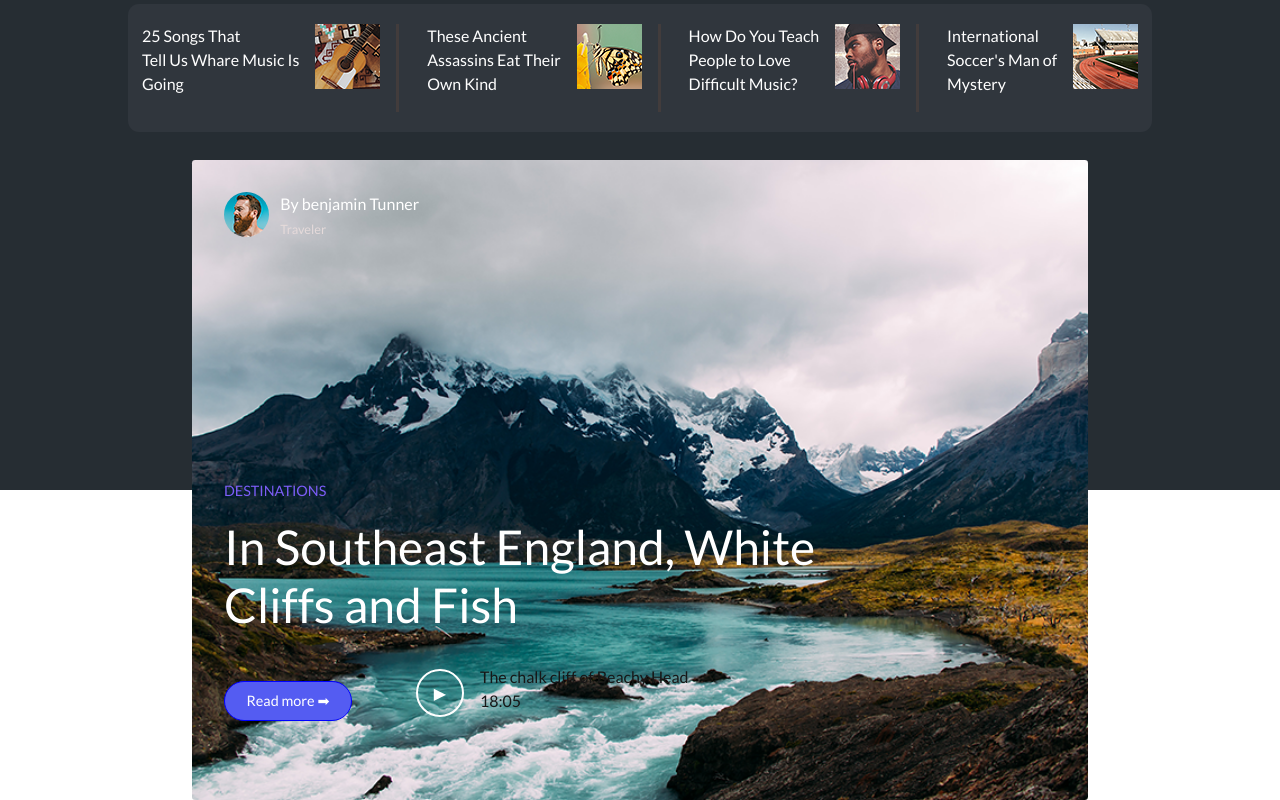
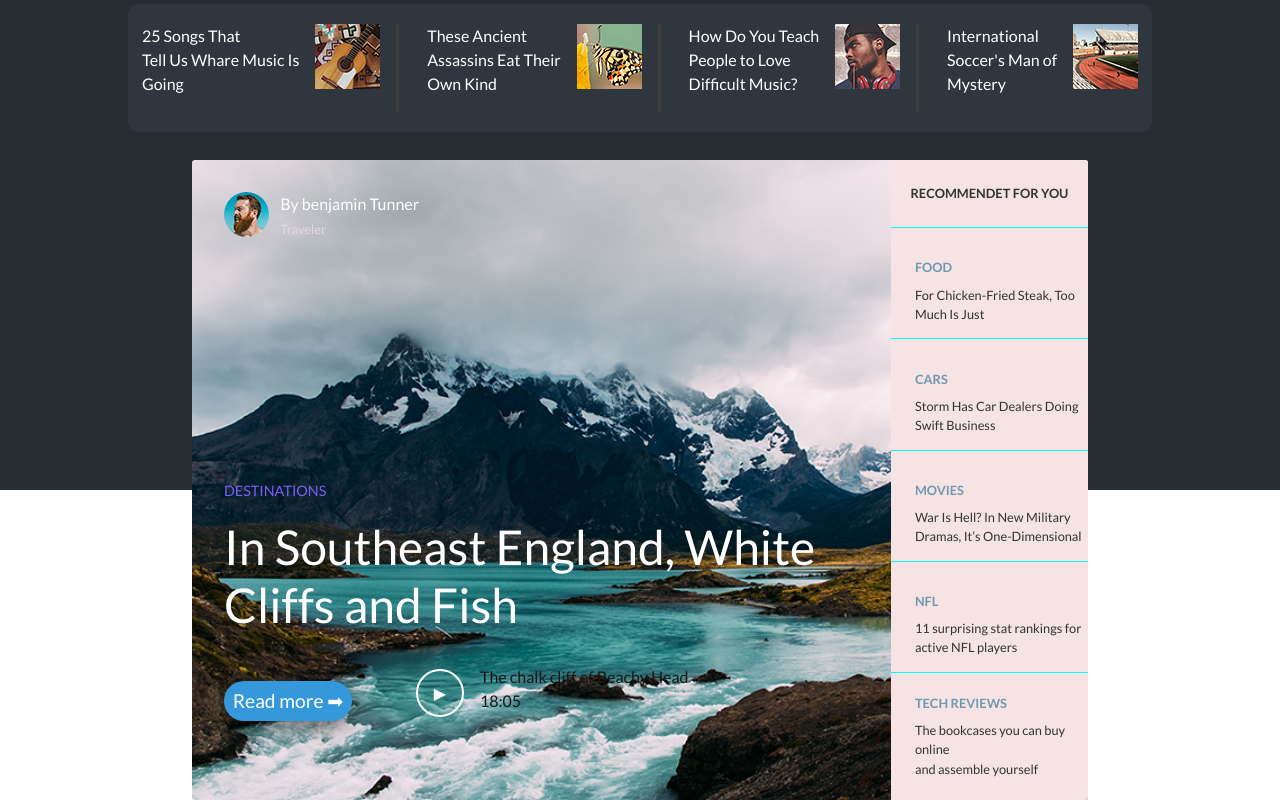
Before and after one commit to Boymirza92/Magazine, a Next.js app: page / in a window 1280 px wide. Shown: the part 240-1040 px from the top of the page. Built offline with nearby package versions, Linux system fonts and the light colour scheme.

Commit message:
Recommendet bo'lomi tugadi lekin @media si qoldi

```diff
--- a/src/app/components/header/menu/page.js
+++ b/src/app/components/header/menu/page.js
@@ -11,6 +11,7 @@ const lato = Lato({
 });
 import { FontAwesomeIcon } from "@fortawesome/react-fontawesome";
 import { faSun } from "@fortawesome/free-solid-svg-icons";
+import { play } from "@fortawesome/free-solid-svg-icons";
 import NavIcon from "../../public/NavIcon.jpg";
 import Ozodlik from "../../public/Ozodlik.png";
 import Gitara from "../../public/gitara.png";
@@ -18,8 +19,7 @@ import Kapalak from "../../public/kapalak.png";
 import Odam from "../../public/odam.png";
 import Yol from "../../public/yol.png";
 import Benjamin from "../../public/Benjamin.png";
-import Tog from "../../public/Tog.png";
-// import Tog from "/public/Tog.png";
+import { height } from "@fortawesome/free-solid-svg-icons/fa0";
 
 // Header bo'limi
 const Header = styled.div`
@@ -31,6 +31,7 @@ const Header = styled.div`
   font-family: ${lato.style.fontFamily}, sans-serif;
   margin-top: 1rem;
   z-index: 3;
+  background-color: #fff;
 `;
 
 //Search qatori
@@ -41,6 +42,8 @@ const Menu = styled.div`
   width: 80%;
   height: 4rem;
   border-bottom: 2px solid rgb(241, 241, 241);
+  background-color: #fff;
+  cursor: pointer;
 
   @media (max-width: 768px) {
     display: flex;
@@ -85,7 +88,6 @@ const DropdownMenu = styled.ul`
   z-index: 1000;
   width: 200px;
   display: ${(props) => (props.$isVisible ? "block" : "none")};
-  // display: ${({ isVisible }) => (isVisible ? "block" : "none")};
 
   @media (max-width: 768px) {
     width: 5rem;
@@ -116,6 +118,7 @@ const Section = styled.div`
   justify-content: center;
   width: 10rem;
   cursor: pointer;
+  color: black;
 
   @media (max-width: 768px) {
     display: flex;
@@ -159,6 +162,8 @@ const InputSearch = styled.input`
   border: none;
   border-radius: 4px;
   color: black;
+  background-color: #fff;
+  border: 1px solid aqua;
 
   @media (max-width: 768px) {
     width: 10rem;
@@ -241,6 +246,8 @@ const MenuTwo = styled.div`
   width: 80%;
   height: 5rem;
   margin-top: 0.6rem;
+  background-color: #fff;
+  cursor: pointer;
 
   @media (max-width: 768px) {
     display: flex;
@@ -285,6 +292,7 @@ const TextHeader = styled.h1`
   height: 40px;
   font-weight: 600;
   margin-right: 10rem;
+  color: black;
 
   @media (max-width: 768px) {
     margin-left: 15rem;
@@ -441,19 +449,9 @@ const MysteryTitle = styled.p`
 
 //RECOMMENDET
 
-//RECOMMENDET
-// const Recommendet = styled.div`
-//   display: flex;
-//   justify-content: center;
-//   max-width: 1200px; /* Juda keng bo‘lsa, cheklash uchun */
-//   width: 100%;
-//   height: 100%;
-//   position: relative; /* absolute emas! */
-//   z-index: 20; /* Agar boshqa elementlar ustiga chiqishini istasangiz */
-//   margin-top: 6rem; /* Agar tepadagi element bilan oraliq bo‘lishini istasangiz */
-// `;
-
 const RecomendetPhoto = styled.div`
+  display: flex;
+  justify-content: space-between;
   width: 70%;
   height: 40rem;
   border-radius: 0.2rem;
@@ -496,24 +494,72 @@ const TextPhoto = styled.h1`
 `;
 
 const Movie = styled.div`
-  display: flex; /* Flexbox qo'shildi */
-  align-items: center; /* Elementlarni vertikal markazlash */
-  gap: 1rem; /* Elementlar orasidagi bo'shliq */
+  display: flex;
+  align-items: center;
+  gap: 1rem;
+  cursor: pointer;
 `;
 const Button = styled.button`
   width: 8rem;
   height: 2.5rem;
   margin-top: 2rem;
   border-radius: 3rem;
-  border: 1px solid blue;
-  background-color: rgb(84, 92, 242);
+  // border: 1px solid blue;
+  // background-color: rgb(84, 92, 242);
+  // color: white;
+  // font-size: 0.9rem;
+  // overflow: hiden:
+  // z-index: 1;
+  // box-shadow: 0 6px 20px rgba(0, 0, 0, 0.5);
+
+  // &::before{
+  // content: '';
+  // position: absolute;
+  // top: 0;
+  // left: -100%;
+  // width: 100%;
+  // height: 100%
+  // background-color: #e74c3c;
+  // transition: left 0.5s ease;
+  // z-index- 0;
+  // }
+  // &:hover::before {
+  //  left: 100%
+  // }
+  position: relative;
+  // padding: 1rem 2rem;
   color: white;
-  font-size: 0.9rem;
+  font-size: 1.2rem;
+  border: none;
+  // border-radius: 0.5rem;
+  background-color: #3498db;
+  overflow: hidden;
+  cursor: pointer;
+  z-index: 1;
 
-  &:hover {
-    background-color: rgb(86, 122, 201);
+  box-shadow: 0 6px 20px rgba(0, 0, 0, 0.5); /* QALIN soyani qo‘shdik */
+
+  &::before {
+    content: "";
+    position: absolute;
+    top: 0;
+    left: -100%;
+    width: 100%;
+    height: 100%;
+    background-color: rgb(231, 221, 220); /* QIZIL – kesib o‘tadigan rang */
+    transition: left 0.2s ease;
+    z-index: 0;
+  }
+
+  &:hover::before {
+    left: 100%; /* Qizil rang chapdan o‘ngga o‘tib ketadi */
+  }
+  span {
+    position: relative;
+    z-index: 1; /* Matn ustida ko‘rinadi */
   }
 `;
+
 const IconMovie = styled.div`
   display: flex;
   justify-content: center;
@@ -535,16 +581,126 @@ const MovieName = styled.p`
   width: 20rem;
 `;
 
-const MenuItem = styled.p`
+//RecommendetForYour
+
+const RecommendetForYour = styled.div`
+  display: flex;
+  flex-direction: column;
+  width: 22%;
+  background-color:rgb(246, 227, 227);
+  color: #333;
+  border-top-right-radius: 3px;
+  border-bottom-right-radius: 3px;
+`;
+const RecommendetParagraph = styled.p`
+  display: flex;
+  justify-content: center;
+  align-items: center;
+  width: 100%;
+  height: 5rem;
+  font-size: 0.8rem;
+  font-weight: bold;
+  border-bottom: 1px solid aqua;
+  cursor: pointer;
+`;
+const Food = styled.p`
+  display: flex;
+  justify-content: center;
+  flex-direction: column;
+  height: 7rem;
+  gap: 0.5rem;
+  padding-left: 1.5rem;
+  font-size: 0.8rem;
+  font-weight: 600;
+  border-bottom: 1px solid aqua;
+  color: #6e99ae;
+
+  .food {
+    font-weight: 500;
+    color: #333;
+
+
+  }
+   .player {
+   display: inline-block
+      width: 2rem;
+      background-color: green;
+      border-radius: 3px solid blue;
+      border: 50%;
+
+    }
+
 `;
 
-//RecommendetForYour
+const Cars = styled.p`
+  display: flex;
+  justify-content: center;
+  flex-direction: column;
+  height: 7rem;
+  gap: 0.5rem;
+  padding-left: 1.5rem;
+  font-size: 0.8rem;
+  font-weight: 600;
+  border-bottom: 1px solid aqua;
+  color: #6e99ae;
 
-const RecommendetForYour = styled.div``;
-const Food = styled.p`
-color: red
-font-siae: 5rem;
-z-index: 50;
+  .cars {
+    font-weight: 500;
+    color: #333;
+  }
+`;
+
+const Videos = styled.p`
+  display: flex;
+  justify-content: center;
+  flex-direction: column;
+  height: 7rem;
+  gap: 0.5rem;
+  padding-left: 1.5rem;
+  font-size: 0.8rem;
+  font-weight: 600;
+  border-bottom: 1px solid aqua;
+  color: #6e99ae;
+
+  .movies {
+    font-weight: 500;
+    color: #333;
+  }
+`;
+
+const Nfl = styled.p`
+  display: flex;
+  justify-content: center;
+  flex-direction: column;
+  height: 7rem;
+  gap: 0.5rem;
+  padding-left: 1.5rem;
+  font-size: 0.8rem;
+  font-weight: 600;
+  border-bottom: 1px solid aqua;
+  color: #6e99ae;
+
+  .nfl {
+    font-weight: 500;
+    color: #333;
+  }
+`;
+
+const TechReviews = styled.p`
+  display: flex;
+  justify-content: center;
+  flex-direction: column;
+  height: 7rem;
+  gap: 0.5rem;
+  padding-left: 1.5rem;
+  font-size: 0.8rem;
+  font-weight: 600;
+  color: #6e99ae;
+
+  .reviews {
+    font-weight: 500;
+    color: #333;
+  }
 `;
 
 const App = () => {
@@ -793,7 +949,10 @@ const App = () => {
             In Southeast England, White <br /> Cliffs and Fish
           </TextPhoto>
           <Movie>
-            <Button>Read more ➡</Button>
+            <Button>
+              {" "}
+              <span>Read more ➡</span>
+            </Button>
             <IconMovie>▶</IconMovie>
             <MovieName>
               <br />
@@ -801,8 +960,45 @@ const App = () => {
             </MovieName>
           </Movie>
         </Photo>
+
+        {/* RecommendetForYour */}
+        <RecommendetForYour>
+          <RecommendetParagraph>RECOMMENDET FOR YOU</RecommendetParagraph>
+          <Food>
+            FOOD
+            <span className="food">
+              For Chicken-Fried Steak, Too <br /> Much Is Just{" "}
+            </span>
+          </Food>
+          <Cars>
+            CARS
+            <span className="cars">
+              Storm Has Car Dealers Doing <br />
+              Swift Business
+            </span>
+          </Cars>
+          <Videos>
+            MOVIES
+            <span className="movies">
+              War Is Hell? In New Military <br />
+              Dramas, It’s One-Dimensional
+            </span>
+          </Videos>
+          <Nfl>
+            NFL
+            <span className="nfl">
+              11 surprising stat rankings for <br /> active NFL players
+            </span>
+          </Nfl>
+          <TechReviews>
+            TECH REVIEWS
+            <span className="reviews">
+              The bookcases you can buy online
+              <br /> and assemble yourself
+            </span>
+          </TechReviews>
+        </RecommendetForYour>
       </RecomendetPhoto>
-      <MenuItem>jhdndnnhedsnseh</MenuItem>
     </Header>
   );
 };
--- a/src/app/layout.js
+++ b/src/app/layout.js
@@ -19,6 +19,7 @@ export default function RootLayout({ children }) {
           padding: "0",
           width: "100%",
           overflowX: "hidden",
+          backgroundColor: "white"
         }}
       >
           <Head>
```
